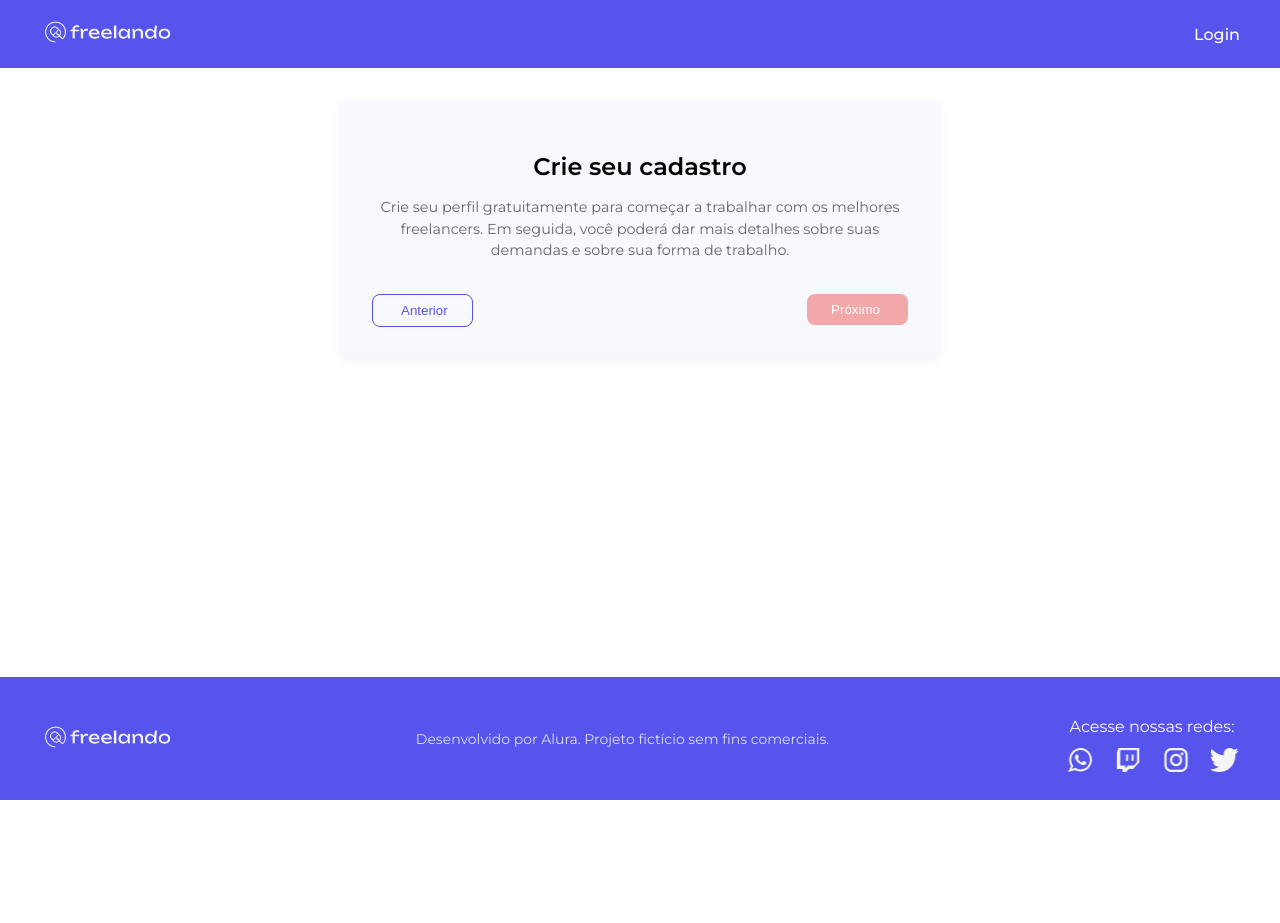
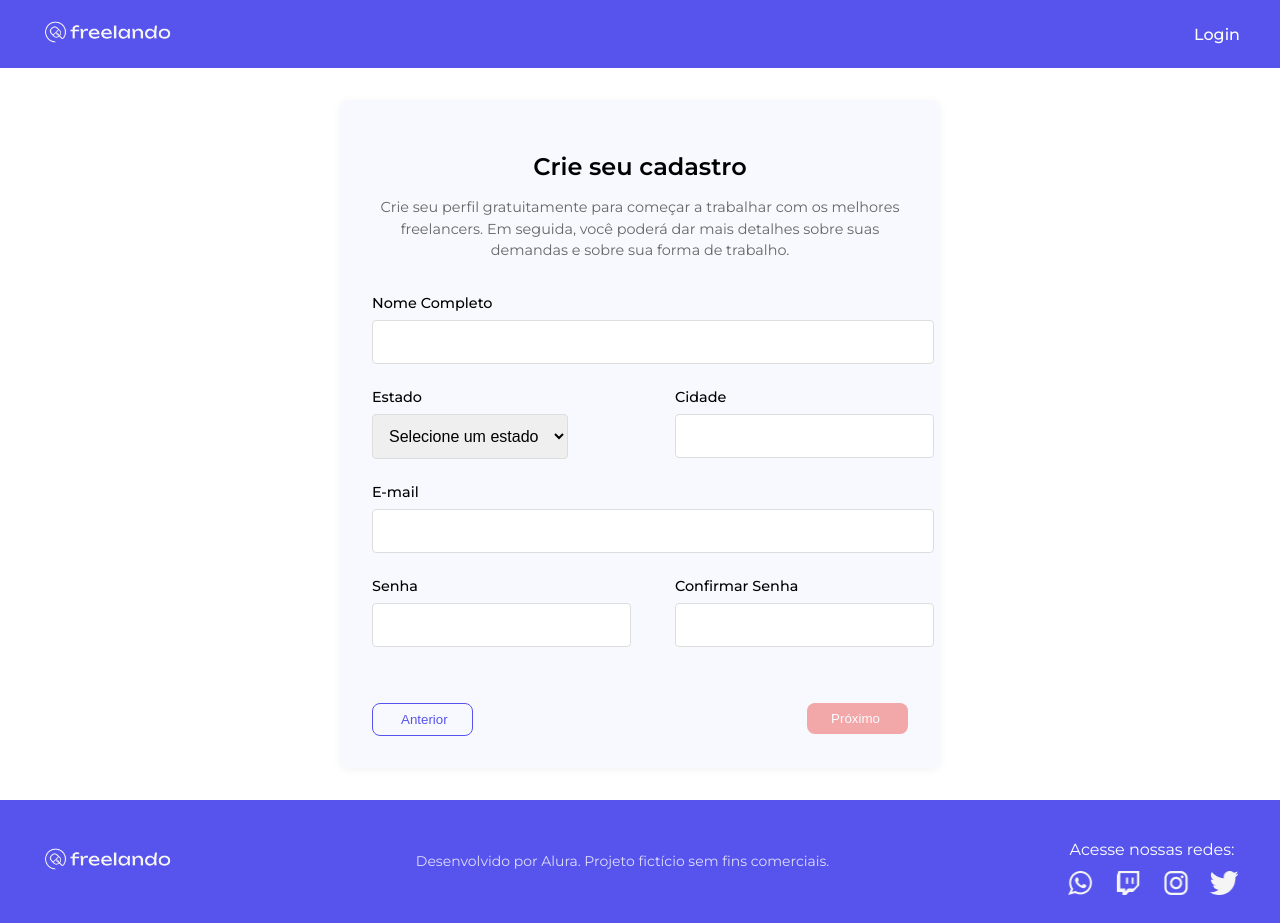
Before and after one commit to alexandre-costa-81/freelando, an Angular app: page /cadastro/dados-pessoais in a window 1280 px wide. Before the commit the page ends 800 px from the top, so only its background shows below. Built offline with nearby package versions, Linux system fonts and the light colour scheme.

Commit message:
feat: enhance dados pessoais form with additional fields and validation

```diff
--- a/src/app/pages/dados-pessoais-form/dados-pessoais-form.component.html
+++ b/src/app/pages/dados-pessoais-form/dados-pessoais-form.component.html
@@ -9,6 +9,124 @@
       </p>
 
       <form [formGroup]="dadosPessoaisForm" (ngSubmit)="onProximo()">
+
+        <div class="cadastro-form__field">
+          <label for="nomeCompleto" class="cadastro-form__label">Nome Completo</label>
+          <input
+            id="nomeCompleto"
+            type="text"
+            formControlName="nomeCompleto"
+            class="cadastro-form__input"
+          />
+          @if (dadosPessoaisForm.get('nomeCompleto')?.invalid && dadosPessoaisForm.get('nomeCompleto')?.touched) {
+            <div class="cadastro-form__error">
+              O nome completo é obrigatório.
+            </div>
+          }
+        </div>
+
+        <div class="cadastro-form__row">
+          <div class="cadastro-form__field cadastro-form__field-half">
+            <label for="estado" class="cadastro-form__label">Estado</label>
+            <select
+              name="estado"
+              id="estado"
+              class="cadastro-form__input"
+              formControlName="estado"
+            >
+              <option value="" disabled selected>Selecione um estado</option>
+              @for (estado of estados; track estado.sigla) {
+                <option [value]="estado.sigla">{{ estado.nome }}</option>
+              }
+            </select>
+            @if (dadosPessoaisForm.get('estado')?.invalid && dadosPessoaisForm.get('estado')?.touched) {
+              <div class="cadastro-form__error">
+                O estado é obrigatório.
+              </div>
+            }
+          </div>
+          <div class="cadastro-form__field cadastro-form__field-half">
+            <label for="cidade" class="cadastro-form__label">Cidade</label>
+            <input
+              id="cidade"
+              type="text"
+              formControlName="cidade"
+              class="cadastro-form__input"
+            />
+            @if (dadosPessoaisForm.get('cidade')?.invalid && dadosPessoaisForm.get('cidade')?.touched) {
+              <div class="cadastro-form__error">
+                A cidade é obrigatória.
+              </div>
+            }
+          </div>
+        </div>
+
+        <div class="cadastro-form__field">
+          <label for="email" class="cadastro-form__label">E-mail</label>
+          <input
+            id="email"
+            type="email"
+            formControlName="email"
+            class="cadastro-form__input"
+          />
+          @if (dadosPessoaisForm.get('email')?.invalid && dadosPessoaisForm.get('email')?.touched) {
+            @if (dadosPessoaisForm.get('email')?.errors?.['required']) {
+              <div class="cadastro-form__error">
+                O e-mail é obrigatório.
+              </div>
+            }
+            @if (dadosPessoaisForm.get('email')?.errors?.['email']) {
+              <div class="cadastro-form__error">
+                Insira um e-mail válido.
+              </div>
+            }
+          }
+        </div>
+
+        <div class="cadastro-form__row">
+          <div class="cadastro-form__field cadastro-form__field-half">
+            <label for="senha" class="cadastro-form__label">Senha</label>
+            <input
+              id="senha"
+              type="password"
+              formControlName="senha"
+              class="cadastro-form__input"
+            />
+            @if (dadosPessoaisForm.get('senha')?.invalid && dadosPessoaisForm.get('senha')?.touched) {
+              <div class="cadastro-form__error">
+              @if (dadosPessoaisForm.get('senha')?.errors?.['required']) {
+                <span>
+                  A senha é obrigatória.
+                </span>
+              }
+              @if (dadosPessoaisForm.get('senha')?.errors?.['minlength']) {
+                <span>
+                  A senha deve ter no mínimo 6 caracteres.
+                </span>
+              }
+              </div>
+            }
+          </div>
+          <div class="cadastro-form__field cadastro-form__field-half">
+            <label for="confirmaSenha" class="cadastro-form__label">Confirmar Senha</label>
+            <input
+              id="confirmaSenha"
+              type="password"
+              formControlName="confirmaSenha"
+              class="cadastro-form__input"
+            />
+            @if (dadosPessoaisForm.get('confirmaSenha')?.invalid && dadosPessoaisForm.get('confirmaSenha')?.touched) {
+              <div class="cadastro-form__error">
+                @if (dadosPessoaisForm.get('confirmaSenha')?.errors?.['required']) {
+                  <span>A confirmação de senha é obrigatória.</span>
+                }
+                @if (dadosPessoaisForm.get('confirmaSenha')?.errors?.['mismatch']) {
+                  <span>As senhas não coincidem.</span>
+                }
+              </div>
+            }
+          </div>
+        </div>
 
         <div class="cadastro-form__actions">
           <app-button
```
